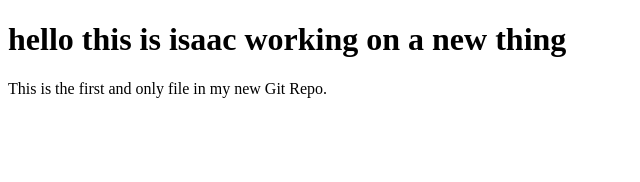
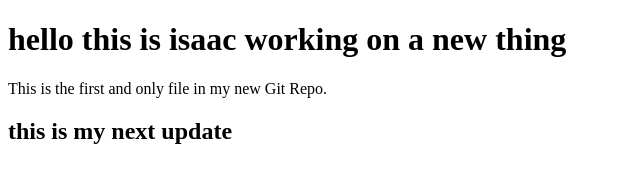
Before and after one commit to isaacbenit/my-first-repo, a plain HTML site: page index.html in a window 1280 px wide. Shown: the whole page, without its empty margins (0-640 px from the left). Drawn offline with Linux system fonts and the light colour scheme.

Commit message:
update index text

```diff
--- a/index.html
+++ b/index.html
@@ -7,6 +7,6 @@
 
 <h1>hello this is isaac working on a new thing  </h1>
 <p>This is the first and only file in my new Git Repo.</p>
-
+<h2> this is my next update </h2>
 </body>
 </html>
```
